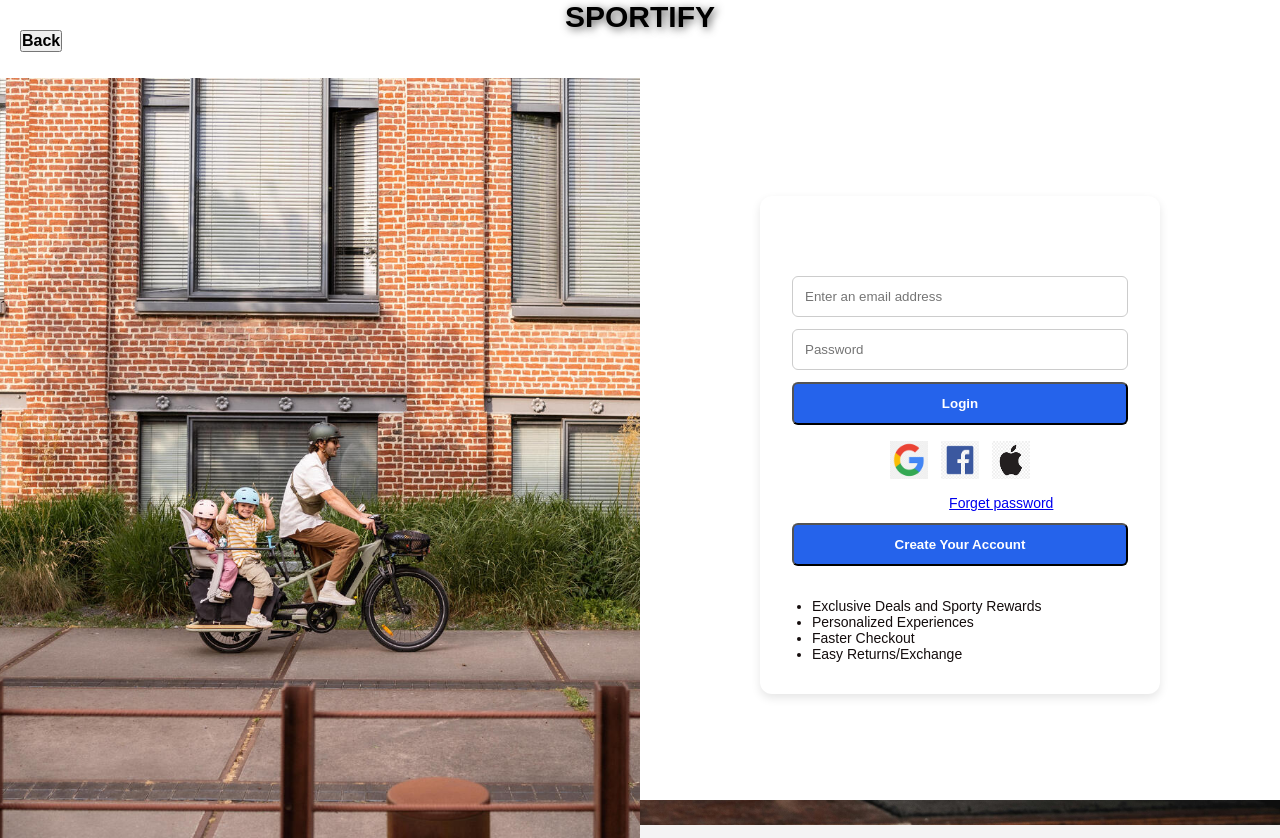
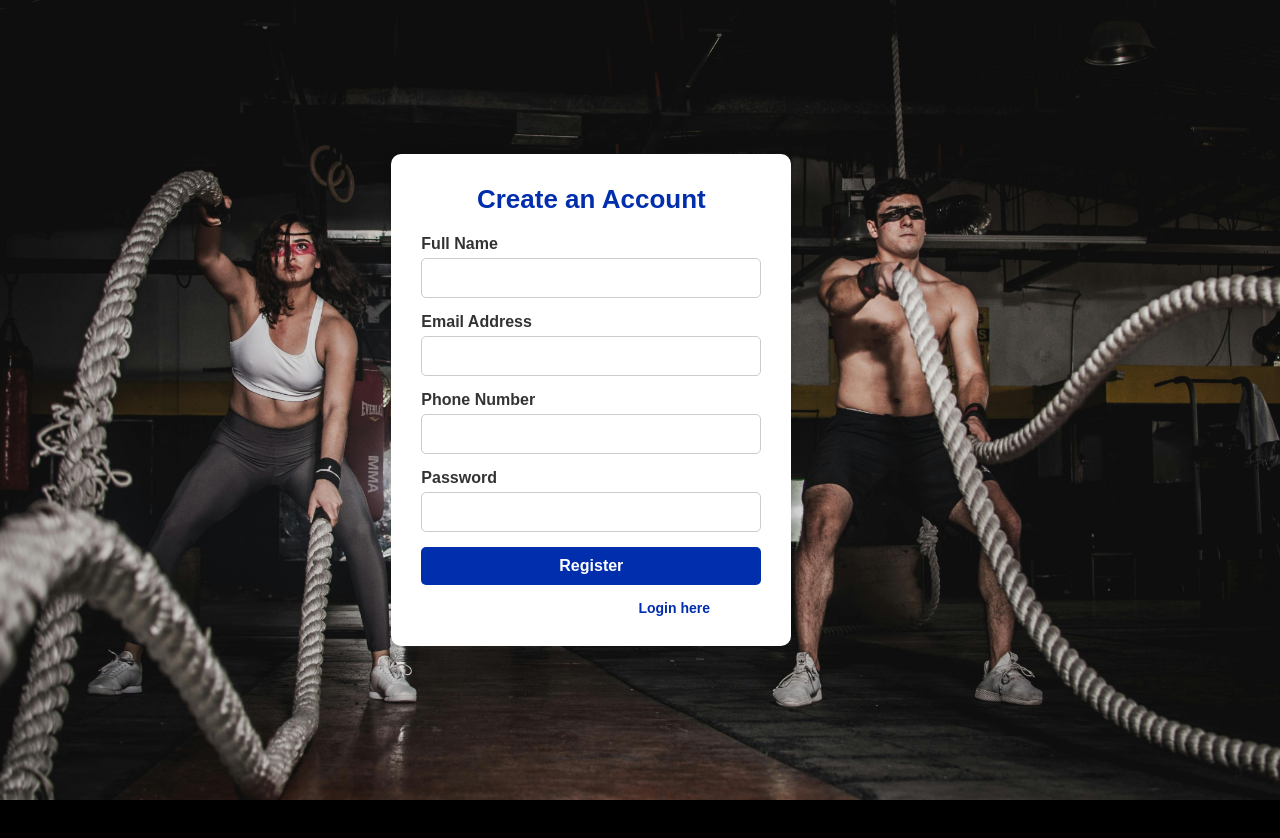
Before and after one commit to swetha12052004/sportify, a React (Create React App) app in the folder my-app/: page /register in a window 1280 px wide. After the commit the page ends 800 px from the top, so only its background shows below. Built offline with nearby package versions, Linux system fonts and the light colour scheme.

Commit message:
lab commit

```diff
--- a/my-app/package.json
+++ b/my-app/package.json
@@ -12,6 +12,7 @@
     "react-dom": "^19.0.0",
     "react-router-dom": "^7.4.0",
     "react-scripts": "5.0.1",
+    "sweetalert2": "^11.17.2",
     "web-vitals": "^2.1.4"
   },
   "scripts": {
--- a/my-app/src/App.js
+++ b/my-app/src/App.js
@@ -1,32 +1,17 @@
-import logo from './logo.svg';
-import Home from './project/Home.jsx';
-import Login from './project/Login';
-//import timeImage from "../images/gre.jpg";
-import './App.css';
-//import Login from './project/Login';
-//import Reg from './project/Reg.jsx';
-
-
+import React from 'react';
+import { BrowserRouter as Router, Route, Routes } from 'react-router-dom';
+import Login from './project/Login.jsx';
+import Reg from './project/Reg.jsx';
 
 function App() {
   return (
-    // <div className="App">
-    //   <header className="App-header">
-    //     <img src={logo} className="App-logo" alt="logo" />
-    //     <p>
-    //       Edit <code>src/App.js</code> and save to reload.
-    //     </p>
-    //     <a
-    //       className="App-link"
-    //       href="https://reactjs.org"
-    //       target="_blank"
-    //       rel="noopener noreferrer"
-    //     >
-    //       Learn React
-    //     </a>
-    //   </header>
-    // </div>
-    <Login/>
+    <Router>
+      <Routes>
+        <Route path="/" element={<Login />} />
+        <Route path="/register" element={<Reg />} />
+      </Routes>
+    </Router>
   );
 }
+
 export default App;
--- a/my-app/src/project/Login.jsx
+++ b/my-app/src/project/Login.jsx
@@ -5,11 +5,17 @@ import googleIcon from "../images/goo.png";
 import facebookIcon from "../images/face.png";
 import appleIcon from "../images/app.png";
 import axios from "axios";
+import { useNavigate } from 'react-router-dom';
+// import Swal from 'sweetalert2';
+// import withReactContent from '@sweetalert2/react-content';
+
+// const ReactSwal = withReactContent(Swal);
 
 const Login = () => {
   const [email, setEmail] = useState("");
   const [password, setPassword] = useState("");
   const [error, setError] = useState("");
+  const navigate = useNavigate();
 
   const handleSubmit = async (e) => {
     e.preventDefault();
@@ -19,6 +25,14 @@ const Login = () => {
           password
       });
       alert(response.data.message);
+      // ReactSwal.fire({
+      //   title: 'Login Successful',
+      //   text: 'Welcome to the app!',
+      //   icon: 'success',
+      //   confirmButtonText: 'OK'
+      // });
+      // navigate('/register');
+
 
   } catch (error) {
       alert(error.response?.data?.message || "Login failed");
--- a/my-app/src/project/Reg.jsx
+++ b/my-app/src/project/Reg.jsx
@@ -1,5 +1,6 @@
 import React, { useState } from "react";
 import "./Reg.css";
+import axios from "axios";
 
 const Reg = () => {
   const [formData, setFormData] = useState({
@@ -42,12 +43,25 @@ const Reg = () => {
     return Object.keys(newErrors).length === 0;
   };
 
-  const handleSubmit = (e) => {
+  const handleSubmit =async (e) => {
     e.preventDefault();
-    if (validate()) {
-      console.log("Form submitted", formData);
-      // Redirect or perform API call
-    }
+    try {
+      const response = await axios.post("http://localhost:5000/register", {
+          fullname:formData.fullname,
+          email:formData.email,
+          phone:formData.phone,
+          password:formData.password,
+      });
+      alert(response.data.message);
+
+  } catch (error) {
+      alert(error.response?.data?.message || "Login failed");
+  }
+
+    // if (validate()) {
+    //   console.log("Form submitted", formData);
+    //   // Redirect or perform API call
+    // }
   };
 
   return (
```
Also changed, not shown: 1 other file (tests, documents, lock files or other folders).
